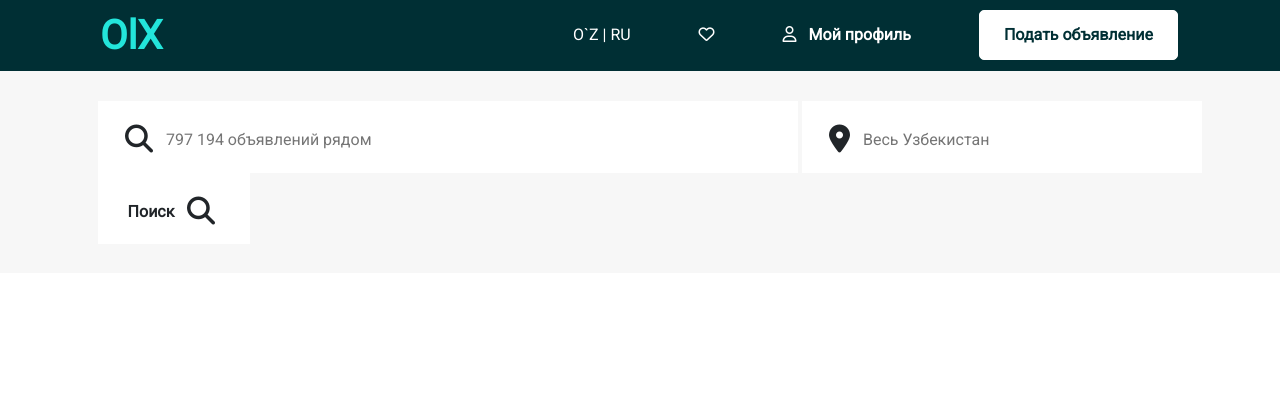
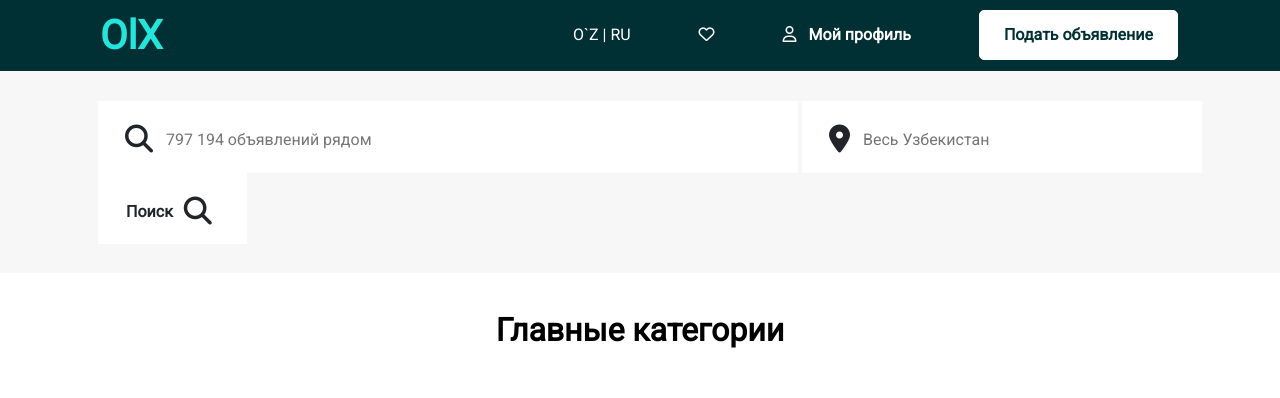
Before and after one commit to Eldor99/olx, a plain HTML site: page index.html in a window 1280 px wide. Drawn offline with nearby package versions, Linux system fonts and the light colour scheme.

Commit message:
Added Heading

```diff
--- a/index.html
+++ b/index.html
@@ -67,6 +67,13 @@
         </div>
     </div>
 
+    <div class="container">
+        <section>
+            <h2>
+                Главные категории
+            </h2>
+        </section>
+    </div>
 
     <script src="https://kit.fontawesome.com/1097ce46a6.js" crossorigin="anonymous"></script>
 </body>
--- a/styles/style.css
+++ b/styles/style.css
@@ -122,7 +122,10 @@ input{
 }
 
 .search-text{
-    margin: 0 .1em !important;
+    /* margin: 0 .1em !important; */
+    position: relative;
+    display: flex;
+    justify-content: center;
     /* margin-right: 2em !important; */
 }
 
@@ -132,3 +135,13 @@ input{
     background-color: #002f34;
     transition: .4s;
 }
+
+/* Section */
+section{
+    margin: 2em auto;
+    color: black;
+}
+
+section h2{
+    font-weight: bold;
+}
```
